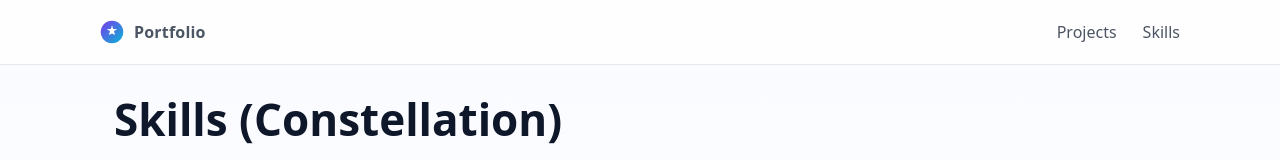
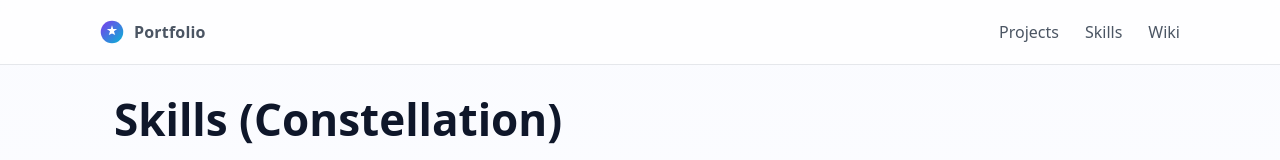
Before and after one commit to natalie-m-cordova/Testing, a website: page docs/skills/index.html in a window 1280 px wide. Shown: the top 160 px of the page. Drawn offline with Linux system fonts and the light colour scheme.

Commit message:
Update index.html

```diff
--- a/docs/skills/index.html
+++ b/docs/skills/index.html
@@ -15,6 +15,7 @@
         <nav class="nav-links">
           <a data-nav href="../projects/">Projects</a>
           <a data-nav href="../skills/">Skills</a>
+          <a data-nav href="https://github.com/natalie-m-cordova/Testing/wiki" target="_blank" rel="noopener">Wiki</a>
         </nav>
     </div>
   </header>
```
